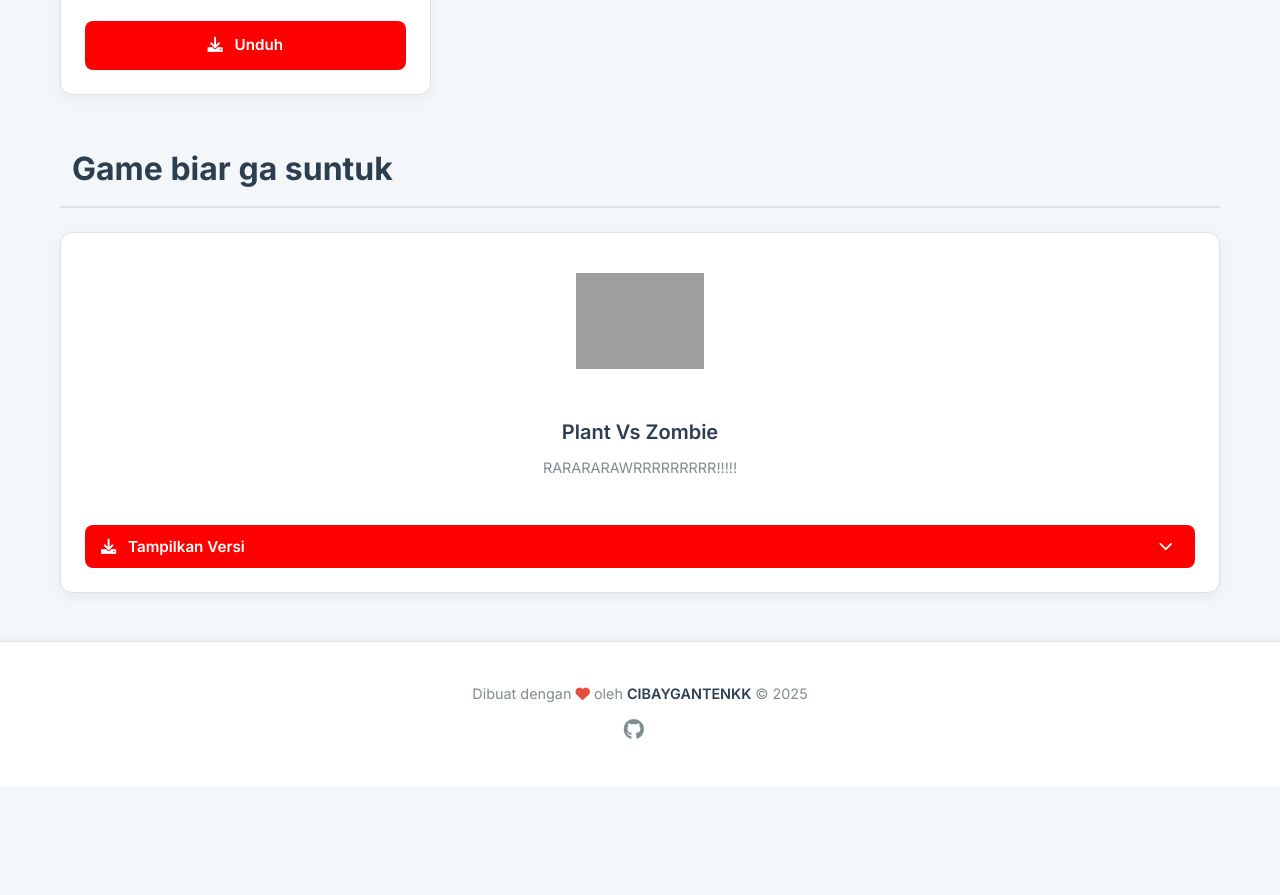
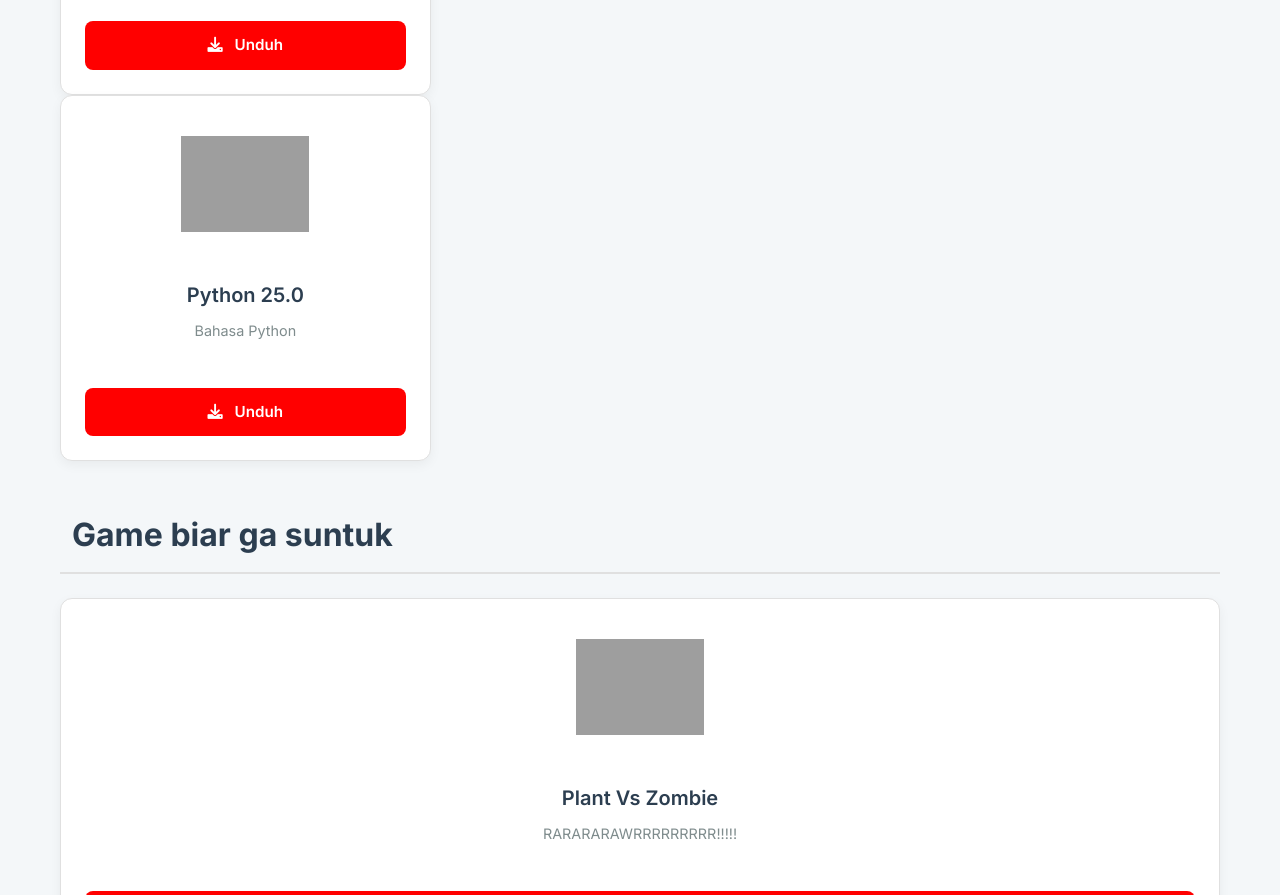
Before and after one commit to refcede/softwarecodingan, a plain HTML site: page index.html in a window 1280 px wide. Shown: the part 1732-2627 px from the top of the page. Before the commit the page ends 2518 px from the top, so only its background shows below. Drawn offline with Linux system fonts and the light colour scheme; grey boxes are pictures that could not be loaded.

Commit message:
1.0.2 Penambahan Python

```diff
--- a/index.html
+++ b/index.html
@@ -181,6 +181,20 @@
                         <i class="fas fa-download"></i> Unduh
                     </a>
             </div>
+
+            <div>
+                <div class="software-card">
+                    <div class="card-icon">
+                        <img src="https://www.svgrepo.com/show/452091/python.svg" alt="Notepad++">
+                    </div>
+                    <h3>Python 25.0</h3>
+                    <p>Bahasa Python</p>
+
+                    <a href="https://www.mediafire.com/file/91y6frqfmmhkshw/python-manager-25.0.msix/file" class="download-btn" download>
+                        <i class="fas fa-download"></i> Unduh
+                    </a>
+            </div>
+
         </section>
 
         <section id="coding-section" class="software-category">
```
